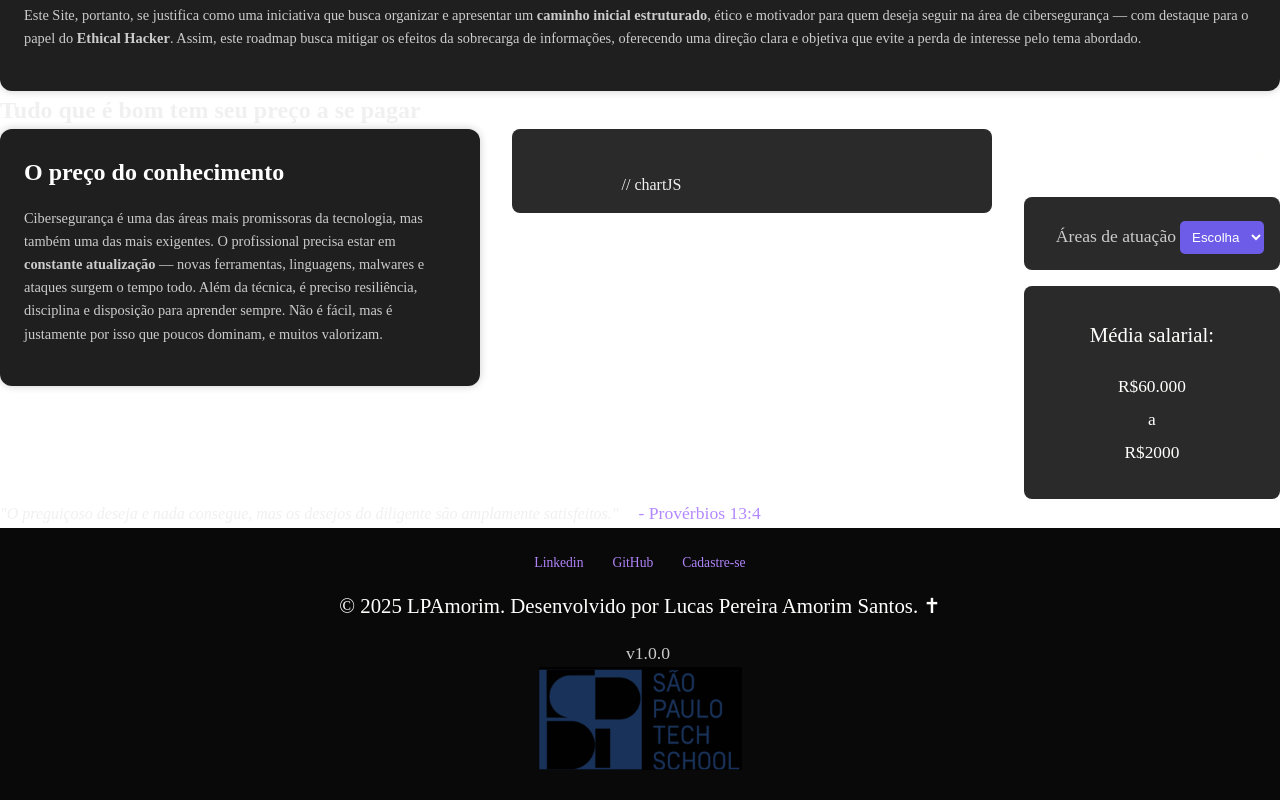
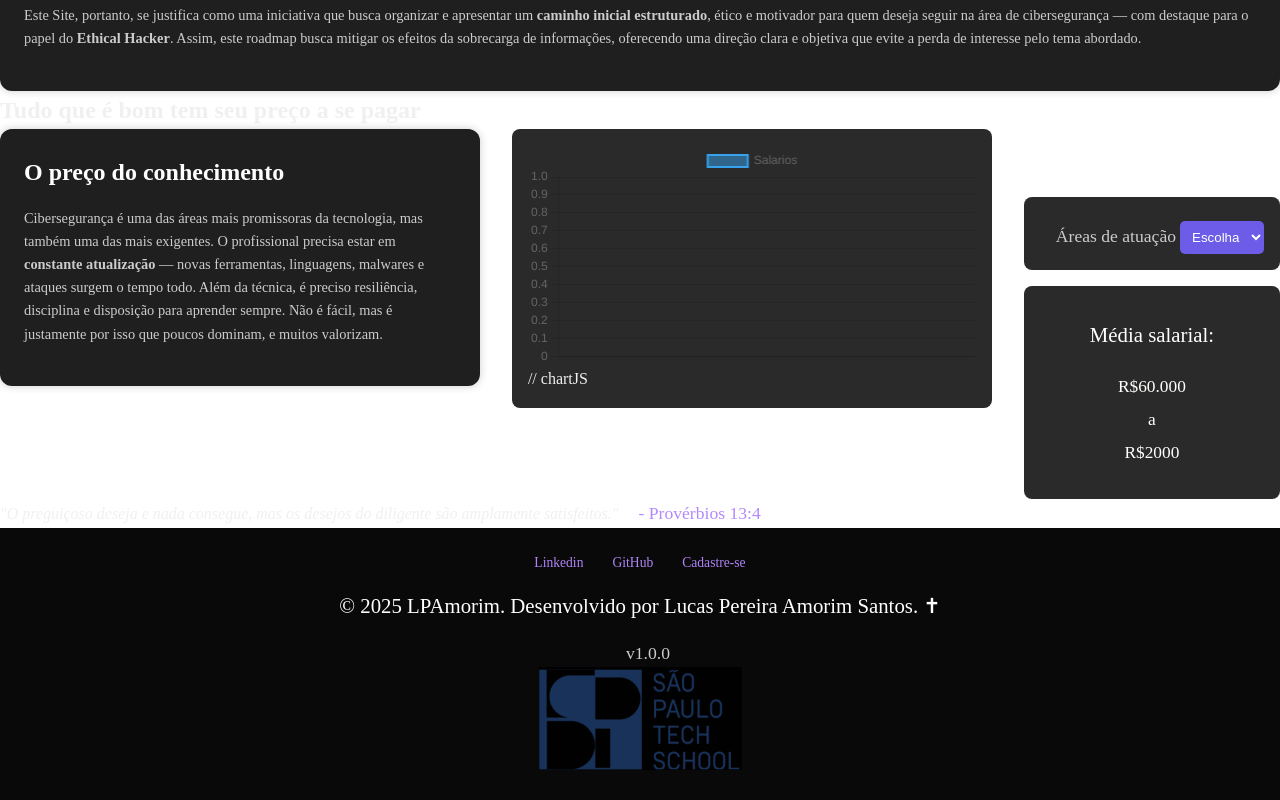
Before and after one commit to LPAmorim/Projeto-Roadmap_Ciberseguranca, a website: page public/index.html in a window 1280 px wide. Shown: the part 1533-2333 px from the top of the page. Drawn offline with nearby package versions, Linux system fonts and the light colour scheme; files that its build step writes are made by us from their sources.

Commit message:
Removendo api chart do pack e criando arquivo charjs.js

```diff
--- a/package.json
+++ b/package.json
@@ -34,7 +34,6 @@
     "chartjs"
   ],
   "dependencies": {
-    "chart.js": "^4.4.9",
     "cors": "^2.8.5",
     "dotenv": "^16.4.5",
     "express": "^4.17.1",
--- a/public/index.html
+++ b/public/index.html
@@ -154,5 +154,7 @@
   </footer>
 
 </body>
+<script src="https://cdn.jsdelivr.net/npm/chart.js"></script>
+<script src="./js/charjs.js"></script>
 
 </html>
--- /dev/null
+++ b/public/js/charjs.js
@@ -0,0 +1,20 @@
+const ctx = document.getElementById('myChart');
+
+  new Chart(ctx, {
+    type: 'line',
+    data: {
+      labels: [],
+      datasets: [{
+        label: 'Salarios',
+        data: [],
+        borderWidth: 2
+      }]
+    },
+    options: {
+      scales: {
+        y: {
+          beginAtZero: true
+        }
+      }
+    }
+  });
```
